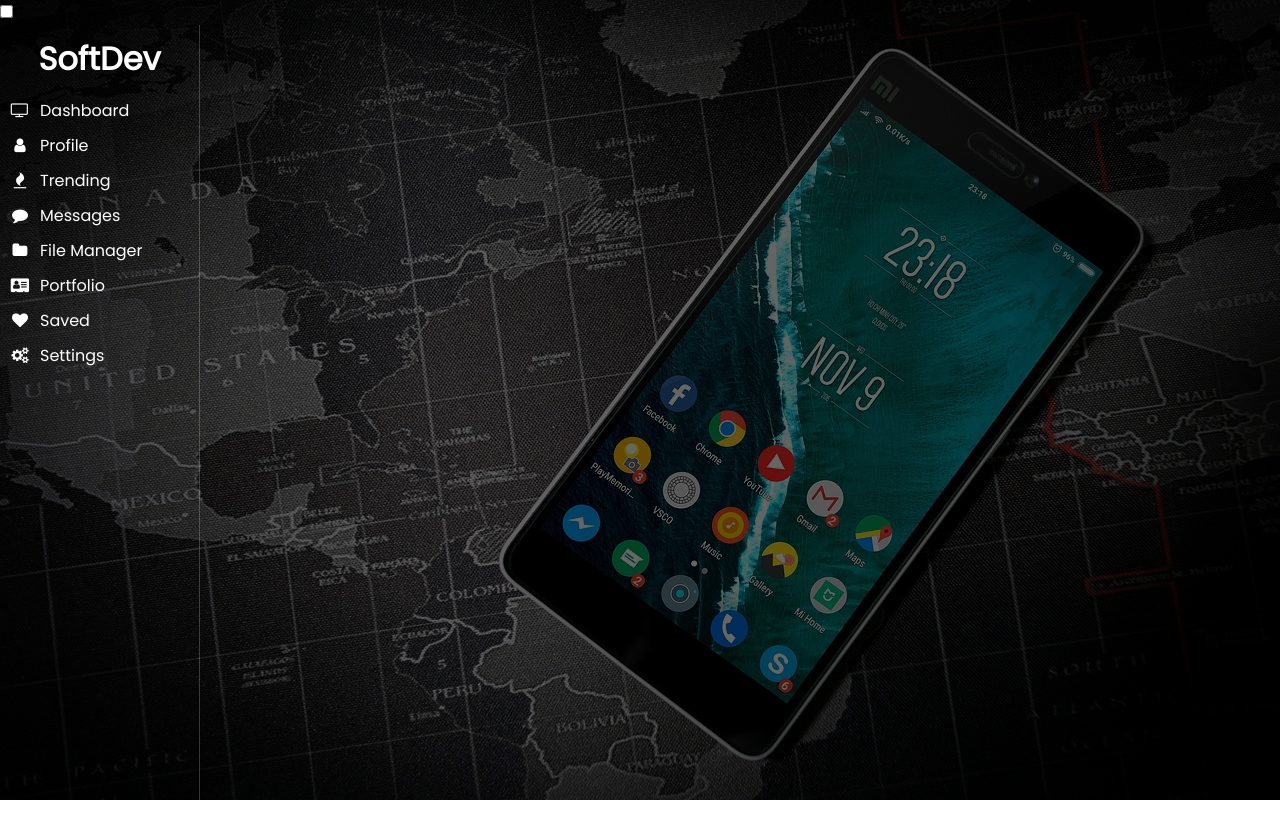
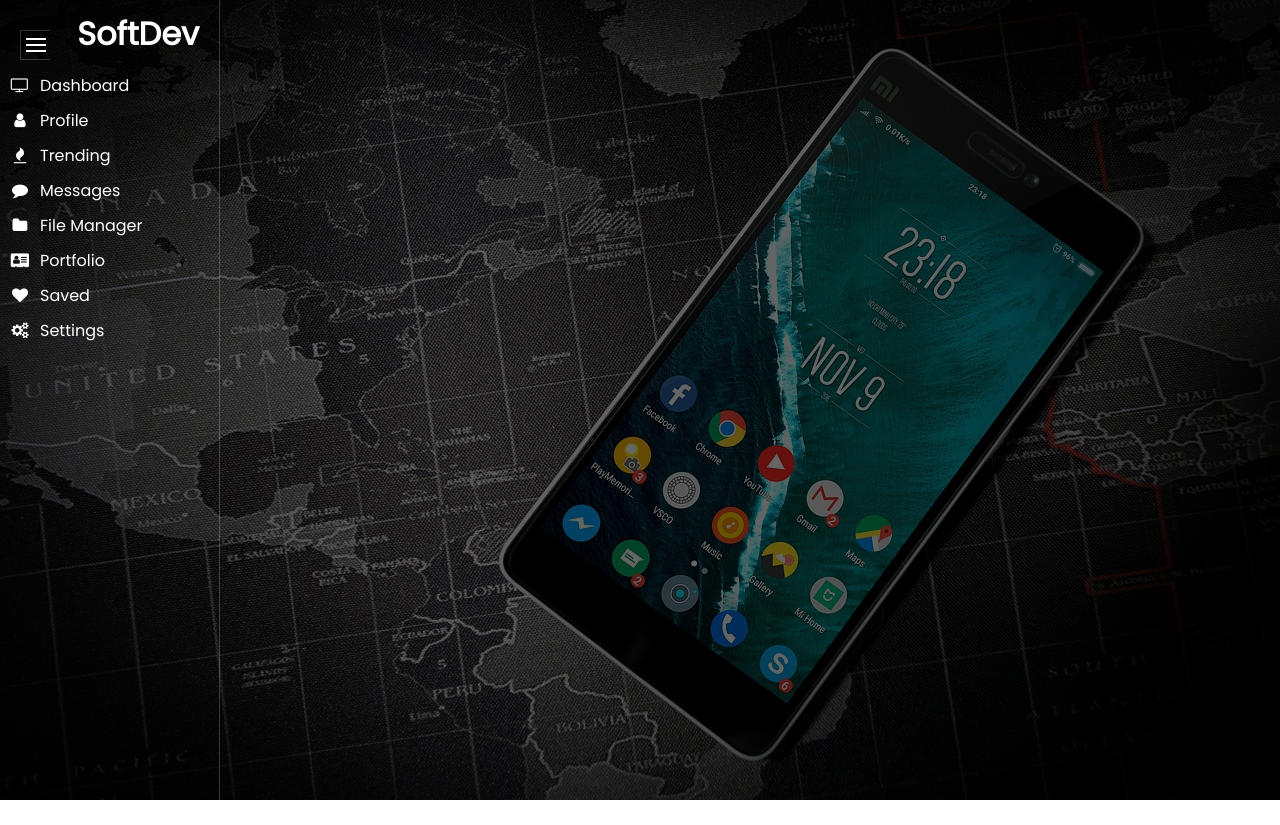
Before and after one commit to castroo007/Side-Navbar-menu, a plain HTML site: page index.html in a window 1280 px wide. After the commit the page ends 800 px from the top, so only its background shows below. Drawn offline with Linux system fonts and the light colour scheme.

Commit message:
css toggle

```diff
--- a/style.css
+++ b/style.css
@@ -24,16 +24,17 @@
 .sidebar {
     position: absolute;
     height: 100%;
-    width: 200px;
+    width: 220px;
     border-right: 0.8px solid rgba(255,255,255,0.2);
     transition: 0.5s ease;
 }
 
 .sidebar h1 {
     color: white;
-    text-align: center;
+    text-align: right;
     font-weight: 800;
     padding: 10px 0;
+    padding-right: 20px;
     pointer-events: none;
 }
 
@@ -62,3 +63,43 @@ ul li a i {
     width: 40px;
     text-align: center;
 }
+
+input[type="checkbox"] {
+    -webkit-appearance: none;
+    visibility: hidden;
+    display: none;
+}
+
+.toggle {
+    position: absolute;
+    width: 30px;
+    height: 30px;
+    border: 0.8px solid rgba(255,255,255,0.2);
+    top: 30px;
+    left: 20px;
+    cursor: pointer;
+    border-right: 2px;
+    z-index: 1;
+}
+
+.toggle .common {
+    position: absolute;
+    height: 2px;
+    width: 20px;
+    background-color: white;
+    left: 50%;
+    transform: translate(-50%,-50%);
+    transition: 0.3s ease;
+}
+
+.toggle .top-line {
+    top: 30%;
+}
+
+.toggle .middle-line {
+    top: 50%;
+}
+
+.toggle .bottom-line {
+    top: 70%;
+}
```
